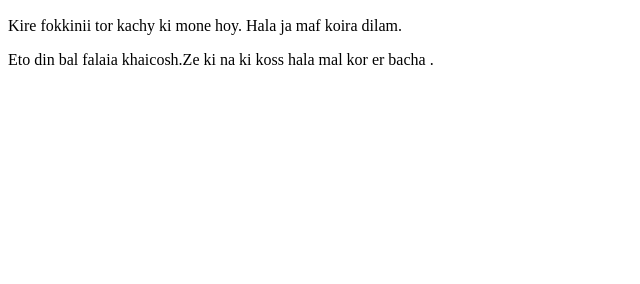
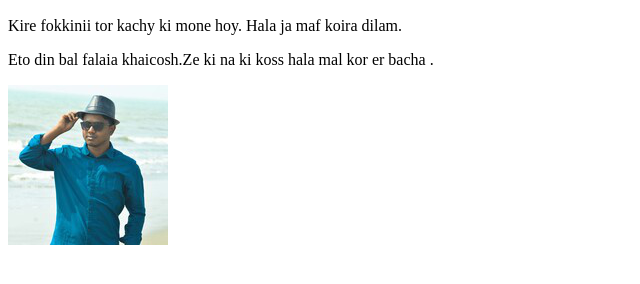
Before and after one commit to foysalmia/my-first-website, a plain HTML site: page index.html in a window 1280 px wide. Shown: the part 110-394 px from the top of the page, without its empty margins (0-640 px from the left). Drawn offline with Linux system fonts and the light colour scheme.

Commit message:
added my photo

```diff
--- a/index.html
+++ b/index.html
@@ -11,5 +11,6 @@
     <p>Kire fokkinii tor kachy ki mone hoy. Hala ja maf koira dilam.</p>
 
     <p>Eto din bal falaia khaicosh.Ze ki na ki koss hala mal kor er bacha .</p>
+    <img src="foysal.jpg" alt="foysal">
 </body>
 </html>
```
Also changed, not shown: foysal.jpg (added).
